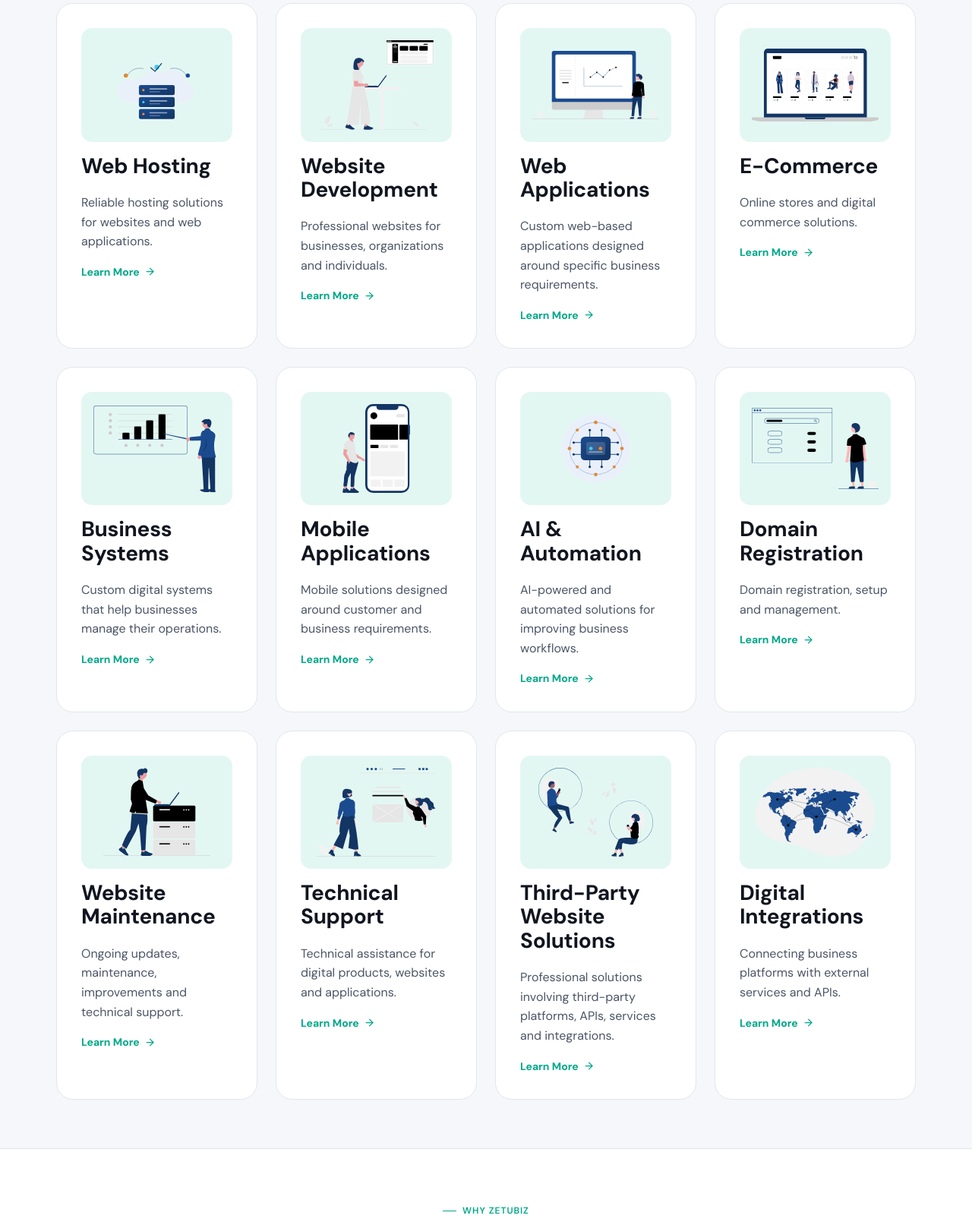
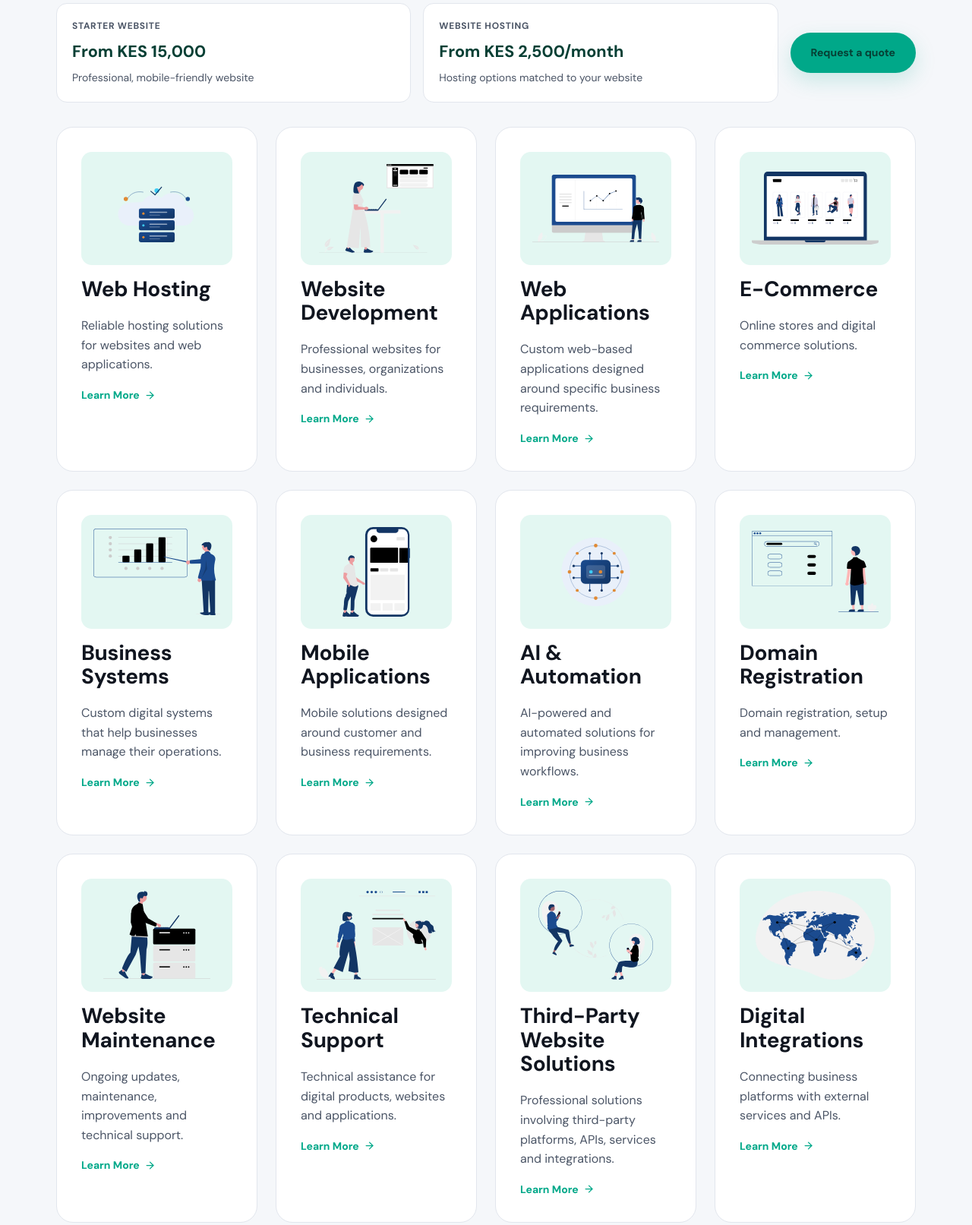
Before and after one commit to learninghub44/kadem-technologies, a website: page public/index.html in a window 1280 px wide. Shown: the part 1051-2664 px from the top of the page at 76% size. Drawn offline with Linux system fonts and the light colour scheme.

Commit message:
Add starting prices and improve service loading

```diff
--- a/public/index.html
+++ b/public/index.html
@@ -114,87 +114,92 @@
           <p class="k-eyebrow">Our Services</p>
           <h2>Professional digital services designed around your business needs</h2>
         </div>
+<div class="k-pricing-strip" aria-label="Starting prices">
+  <div class="k-pricing-strip__item"><span class="k-pricing-strip__label">Starter website</span><strong>From KES 15,000</strong><span>Professional, mobile-friendly website</span></div>
+  <div class="k-pricing-strip__item"><span class="k-pricing-strip__label">Website hosting</span><strong>From KES 2,500/month</strong><span>Hosting options matched to your website</span></div>
+  <a class="k-btn k-btn--primary" href="/contact.html">Request a quote</a>
+</div>
         <div class="k-grid k-grid--4" data-reveal-group>
 
           <article class="k-service-card k-card">
-            <div class="k-service-card__illustration"><img src="/assets/services/web-hosting.svg" alt="Web Hosting" loading="lazy"></div>
+            <div class="k-service-card__illustration"><img src="/assets/services/web-hosting.svg" alt="Web Hosting" loading="eager" decoding="async"></div>
             <h3>Web Hosting</h3>
             <p>Reliable hosting solutions for websites and web applications.</p>
             <a class="k-link-arrow" href="/hosting.html">Learn More <svg viewBox="0 0 24 24" fill="none" stroke="currentColor" stroke-width="2" stroke-linecap="round" stroke-linejoin="round"><line x1="5" y1="12" x2="19" y2="12"></line><polyline points="12 5 19 12 12 19"></polyline></svg></a>
           </article>
 
           <article class="k-service-card k-card">
-            <div class="k-service-card__illustration"><img src="/assets/services/website-development.svg" alt="Website Development" loading="lazy"></div>
+            <div class="k-service-card__illustration"><img src="/assets/services/website-development.svg" alt="Website Development" loading="eager" decoding="async"></div>
             <h3>Website Development</h3>
             <p>Professional websites for businesses, organizations and individuals.</p>
             <a class="k-link-arrow" href="/services.html#website-development">Learn More <svg viewBox="0 0 24 24" fill="none" stroke="currentColor" stroke-width="2" stroke-linecap="round" stroke-linejoin="round"><line x1="5" y1="12" x2="19" y2="12"></line><polyline points="12 5 19 12 12 19"></polyline></svg></a>
           </article>
 
           <article class="k-service-card k-card">
-            <div class="k-service-card__illustration"><img src="/assets/services/web-applications.svg" alt="Web Applications" loading="lazy"></div>
+            <div class="k-service-card__illustration"><img src="/assets/services/web-applications.svg" alt="Web Applications" loading="eager" decoding="async"></div>
             <h3>Web Applications</h3>
             <p>Custom web-based applications designed around specific business requirements.</p>
             <a class="k-link-arrow" href="/services.html#web-applications">Learn More <svg viewBox="0 0 24 24" fill="none" stroke="currentColor" stroke-width="2" stroke-linecap="round" stroke-linejoin="round"><line x1="5" y1="12" x2="19" y2="12"></line><polyline points="12 5 19 12 12 19"></polyline></svg></a>
           </article>
 
           <article class="k-service-card k-card">
-            <div class="k-service-card__illustration"><img src="/assets/services/e-commerce.svg" alt="E-Commerce" loading="lazy"></div>
+            <div class="k-service-card__illustration"><img src="/assets/services/e-commerce.svg" alt="E-Commerce" loading="eager" decoding="async"></div>
             <h3>E-Commerce</h3>
             <p>Online stores and digital commerce solutions.</p>
             <a class="k-link-arrow" href="/services.html#e-commerce">Learn More <svg viewBox="0 0 24 24" fill="none" stroke="currentColor" stroke-width="2" stroke-linecap="round" stroke-linejoin="round"><line x1="5" y1="12" x2="19" y2="12"></line><polyline points="12 5 19 12 12 19"></polyline></svg></a>
           </article>
 
           <article class="k-service-card k-card">
-            <div class="k-service-card__illustration"><img src="/assets/services/business-systems.svg" alt="Business Systems" loading="lazy"></div>
+            <div class="k-service-card__illustration"><img src="/assets/services/business-systems.svg" alt="Business Systems" loading="eager" decoding="async"></div>
             <h3>Business Systems</h3>
             <p>Custom digital systems that help businesses manage their operations.</p>
             <a class="k-link-arrow" href="/services.html#business-systems">Learn More <svg viewBox="0 0 24 24" fill="none" stroke="currentColor" stroke-width="2" stroke-linecap="round" stroke-linejoin="round"><line x1="5" y1="12" x2="19" y2="12"></line><polyline points="12 5 19 12 12 19"></polyline></svg></a>
           </article>
 
           <article class="k-service-card k-card">
-            <div class="k-service-card__illustration"><img src="/assets/services/mobile-applications.svg" alt="Mobile Applications" loading="lazy"></div>
+            <div class="k-service-card__illustration"><img src="/assets/services/mobile-applications.svg" alt="Mobile Applications" loading="eager" decoding="async"></div>
             <h3>Mobile Applications</h3>
             <p>Mobile solutions designed around customer and business requirements.</p>
             <a class="k-link-arrow" href="/services.html#mobile-applications">Learn More <svg viewBox="0 0 24 24" fill="none" stroke="currentColor" stroke-width="2" stroke-linecap="round" stroke-linejoin="round"><line x1="5" y1="12" x2="19" y2="12"></line><polyline points="12 5 19 12 12 19"></polyline></svg></a>
           </article>
 
           <article class="k-service-card k-card">
-            <div class="k-service-card__illustration"><img src="/assets/services/ai-automation.svg" alt="AI &amp; Automation" loading="lazy"></div>
+            <div class="k-service-card__illustration"><img src="/assets/services/ai-automation.svg" alt="AI &amp; Automation" loading="eager" decoding="async"></div>
             <h3>AI &amp; Automation</h3>
             <p>AI-powered and automated solutions for improving business workflows.</p>
             <a class="k-link-arrow" href="/services.html#ai-automation">Learn More <svg viewBox="0 0 24 24" fill="none" stroke="currentColor" stroke-width="2" stroke-linecap="round" stroke-linejoin="round"><line x1="5" y1="12" x2="19" y2="12"></line><polyline points="12 5 19 12 12 19"></polyline></svg></a>
           </article>
 
           <article class="k-service-card k-card">
-            <div class="k-service-card__illustration"><img src="/assets/services/domain-registration.svg" alt="Domain Registration" loading="lazy"></div>
+            <div class="k-service-card__illustration"><img src="/assets/services/domain-registration.svg" alt="Domain Registration" loading="eager" decoding="async"></div>
             <h3>Domain Registration</h3>
             <p>Domain registration, setup and management.</p>
             <a class="k-link-arrow" href="/services.html#domain-registration">Learn More <svg viewBox="0 0 24 24" fill="none" stroke="currentColor" stroke-width="2" stroke-linecap="round" stroke-linejoin="round"><line x1="5" y1="12" x2="19" y2="12"></line><polyline points="12 5 19 12 12 19"></polyline></svg></a>
           </article>
 
           <article class="k-service-card k-card">
-            <div class="k-service-card__illustration"><img src="/assets/services/website-maintenance.svg" alt="Website Maintenance" loading="lazy"></div>
+            <div class="k-service-card__illustration"><img src="/assets/services/website-maintenance.svg" alt="Website Maintenance" loading="eager" decoding="async"></div>
             <h3>Website Maintenance</h3>
             <p>Ongoing updates, maintenance, improvements and technical support.</p>
             <a class="k-link-arrow" href="/services.html#website-maintenance">Learn More <svg viewBox="0 0 24 24" fill="none" stroke="currentColor" stroke-width="2" stroke-linecap="round" stroke-linejoin="round"><line x1="5" y1="12" x2="19" y2="12"></line><polyline points="12 5 19 12 12 19"></polyline></svg></a>
           </article>
 
           <article class="k-service-card k-card">
-            <div class="k-service-card__illustration"><img src="/assets/services/technical-support.svg" alt="Technical Support" loading="lazy"></div>
+            <div class="k-service-card__illustration"><img src="/assets/services/technical-support.svg" alt="Technical Support" loading="eager" decoding="async"></div>
             <h3>Technical Support</h3>
             <p>Technical assistance for digital products, websites and applications.</p>
             <a class="k-link-arrow" href="/services.html#technical-support">Learn More <svg viewBox="0 0 24 24" fill="none" stroke="currentColor" stroke-width="2" stroke-linecap="round" stroke-linejoin="round"><line x1="5" y1="12" x2="19" y2="12"></line><polyline points="12 5 19 12 12 19"></polyline></svg></a>
           </article>
 
           <article class="k-service-card k-card">
-            <div class="k-service-card__illustration"><img src="/assets/services/third-party-solutions.svg" alt="Third-Party Website Solutions" loading="lazy"></div>
+            <div class="k-service-card__illustration"><img src="/assets/services/third-party-solutions.svg" alt="Third-Party Website Solutions" loading="eager" decoding="async"></div>
             <h3>Third-Party Website Solutions</h3>
             <p>Professional solutions involving third-party platforms, APIs, services and integrations.</p>
             <a class="k-link-arrow" href="/services.html#third-party-solutions">Learn More <svg viewBox="0 0 24 24" fill="none" stroke="currentColor" stroke-width="2" stroke-linecap="round" stroke-linejoin="round"><line x1="5" y1="12" x2="19" y2="12"></line><polyline points="12 5 19 12 12 19"></polyline></svg></a>
           </article>
 
           <article class="k-service-card k-card">
-            <div class="k-service-card__illustration"><img src="/assets/services/digital-integrations.svg" alt="Digital Integrations" loading="lazy"></div>
+            <div class="k-service-card__illustration"><img src="/assets/services/digital-integrations.svg" alt="Digital Integrations" loading="eager" decoding="async"></div>
             <h3>Digital Integrations</h3>
             <p>Connecting business platforms with external services and APIs.</p>
             <a class="k-link-arrow" href="/services.html#digital-integrations">Learn More <svg viewBox="0 0 24 24" fill="none" stroke="currentColor" stroke-width="2" stroke-linecap="round" stroke-linejoin="round"><line x1="5" y1="12" x2="19" y2="12"></line><polyline points="12 5 19 12 12 19"></polyline></svg></a>
@@ -615,6 +620,7 @@
           </ul>
         </div>
       </div>
+      <div class="k-footer__pricing"><span><strong>Starter websites from KES 15,000</strong></span><span>Hosting from <strong>KES 2,500/month</strong></span><a href="/contact.html">Request a quote</a></div>
       <div class="k-footer__bottom">
         <span>&copy; 2026 ZetuBiz. All rights reserved.</span>
         <div class="k-footer__legal">
```
